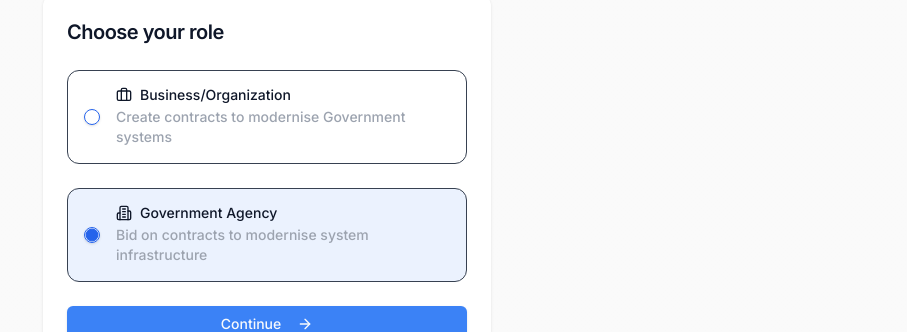
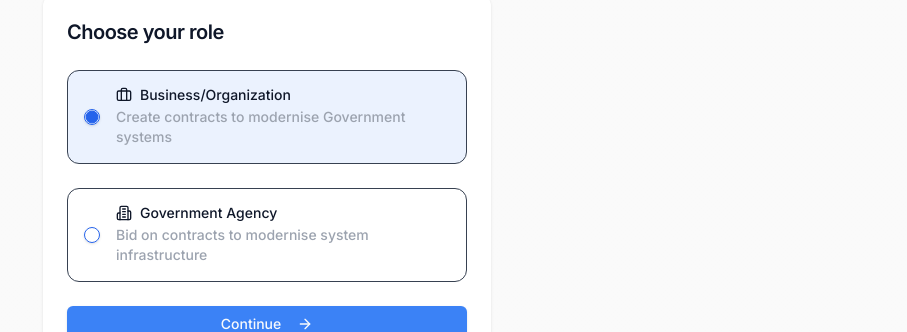
Before and after one commit to nushighedu/nushhack24, a Next.js app: page / in a window 1280 px wide. Shown: the part 272-604 px from the top of the page, without its empty margins (373-1280 px from the left). Built offline with nearby package versions, Linux system fonts and the light colour scheme; no server answers.

Commit message:
default to business

```diff
--- a/src/components/auth/LoginForm.tsx
+++ b/src/components/auth/LoginForm.tsx
@@ -28,7 +28,7 @@ export function LoginForm({
     onLogin: (user: User) => void;
 }) {
     const [username, setUsername] = useState('');
-    const [userType, setUserType] = useState<UserType>('government');
+    const [userType, setUserType] = useState<UserType>('business');
     const [step, setStep] = useState<'type' | 'details'>('type');
     const [error, setError] = useState('');
     const [orgDetails, setOrgDetails] = useState<OrgDetails>({
```
